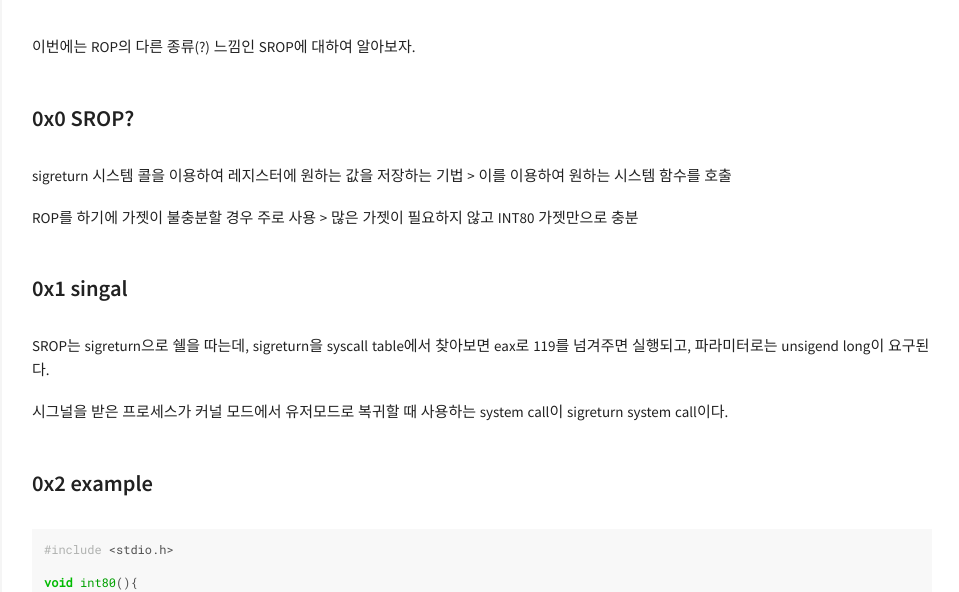
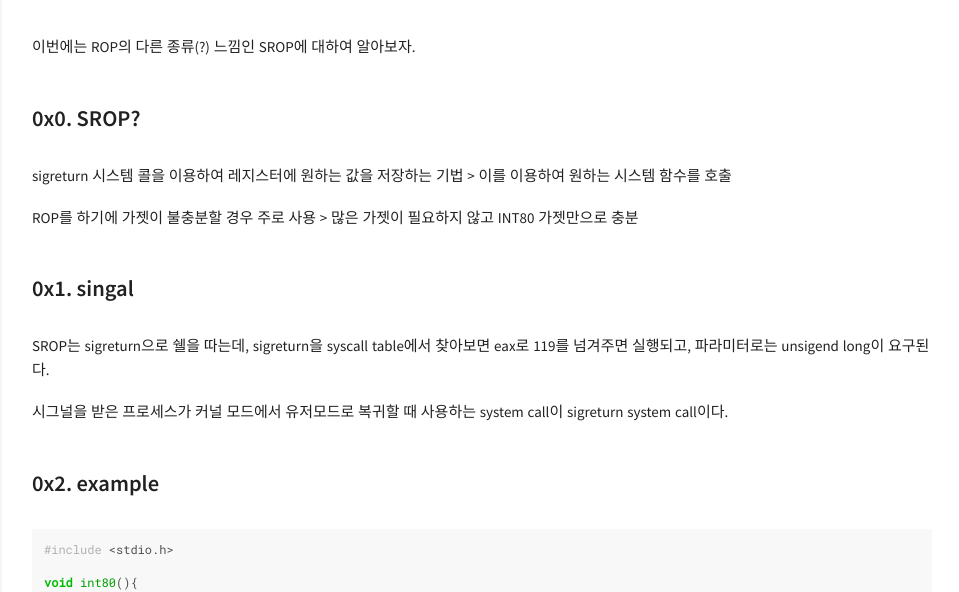
Before and after one commit to kangsecu/kangsecu.github.io, a Jekyll site: the page built from _posts/2020-05-30-Sigreturn-oriented-programming.md, in a window 1280 px wide. Shown: the part 243-835 px from the top of the page, without its empty margins (318-1277 px from the left). Built offline with Jekyll 4.4.1, drawn with Linux system fonts in a browser that asks for light colours; some of the changed text lies outside the part shown.

````diff
--- a/_posts/2020-05-30-Sigreturn-oriented-programming.md
+++ b/_posts/2020-05-30-Sigreturn-oriented-programming.md
@@ -8,7 +8,7 @@ comments: true
 
 이번에는 ROP의 다른 종류(?) 느낌인 SROP에 대하여 알아보자.
 
-### 0x0 SROP?
+### 0x0. SROP?
 
 sigreturn 시스템 콜을 이용하여 레지스터에 원하는 값을 저장하는 기법 > 이를 이용하여 원하는 시스템 함수를 호출
 
@@ -16,7 +16,7 @@ ROP를 하기에 가젯이 불충분할 경우 주로 사용 > 많은 가젯이
 
 
 
-### 0x1 singal
+### 0x1. singal
 
 SROP는 sigreturn으로 쉘을 따는데, sigreturn을 syscall table에서 찾아보면 eax로 119를 넘겨주면 실행되고, 파라미터로는 unsigend long이 요구된다.
 
@@ -24,7 +24,7 @@ SROP는 sigreturn으로 쉘을 따는데, sigreturn을 syscall table에서 찾
 
 
 
-### 0x2 example
+### 0x2. example
 
 ```c
 #include <stdio.h>
@@ -94,7 +94,7 @@ struct sigcontext{
 
 
 
-### 0x3 exploit :
+### 0x3. exploit :
 
 ```python
 from pwn import *
````
